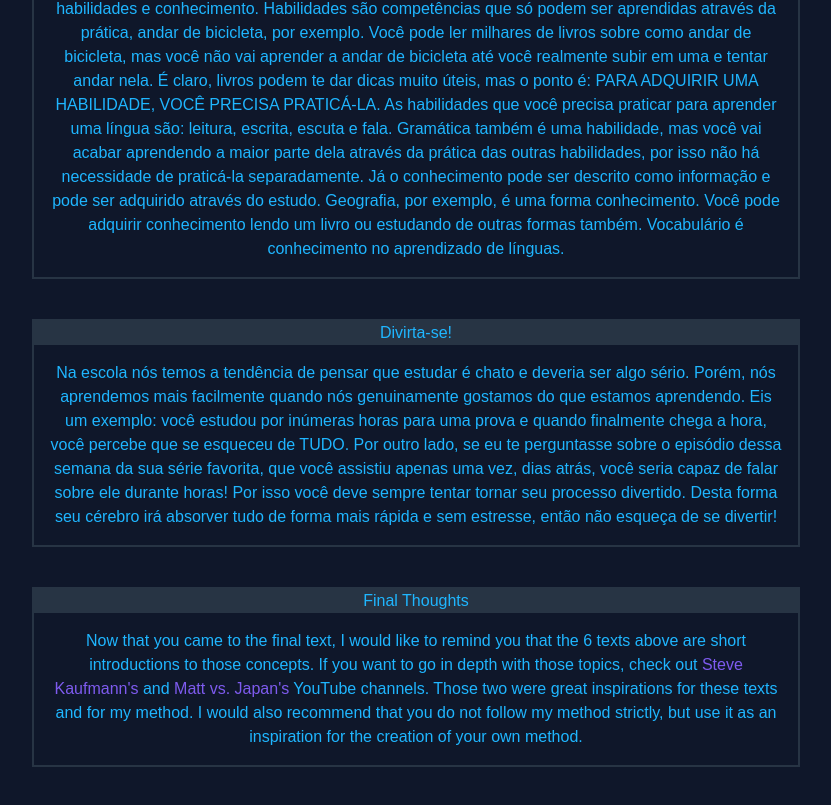
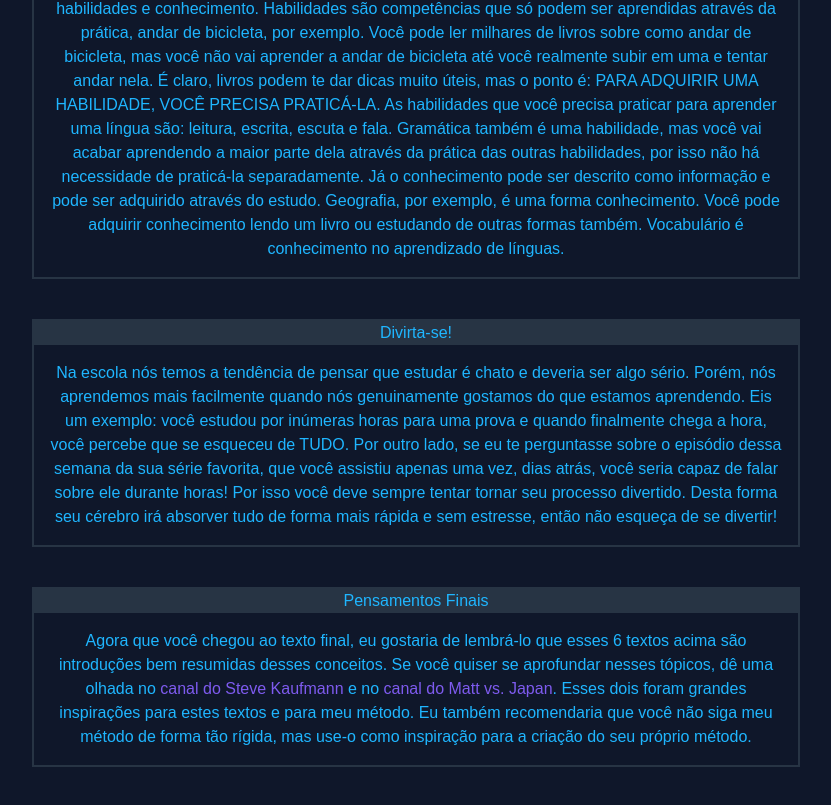
Before and after one commit to henriquerubido1/my-method, a React (Vite) app: page /pt/mindset in a window 1280 px wide. Shown: the part 1449-2254 px from the top of the page, without its empty margins (224-1055 px from the left). Built offline with nearby package versions, Linux system fonts and the light colour scheme.

Commit message:
mindset translation to pt, part 7 and minor bug fix

```diff
--- /dev/null
+++ b/src/components/FinalThoughtsPt.jsx
@@ -0,0 +1,12 @@
+import React from 'react';
+
+function FinalThoughtsPt() {
+	return (
+		<div className="w-3/5 border-solid border-2 border-gray-dark">
+			<h3 className="bg-gray-dark mb-3">Pensamentos Finais</h3>
+			<p className="m-4">Agora que você chegou ao texto final, eu gostaria de lembrá-lo que esses 6 textos acima são introduções bem resumidas desses conceitos. Se você quiser se aprofundar nesses tópicos, dê uma olhada no <a href="https://www.youtube.com/c/Thelinguist" className="text-purple hover:underline">canal do Steve Kaufmann</a> e no <a href="https://www.youtube.com/c/MATTvsJapan" className="text-purple hover:underline">canal do Matt vs. Japan</a>. Esses dois foram grandes inspirações para estes textos e para meu método. Eu também recomendaria que você não siga meu método de forma tão rígida, mas use-o como inspiração para a criação do seu próprio método.</p>
+		</div>
+	);
+}
+
+export default FinalThoughtsPt;
--- a/src/pages/MindsetPt.jsx
+++ b/src/pages/MindsetPt.jsx
@@ -6,7 +6,7 @@ import Mindset3pt from '../components/Mindset3pt';
 import Mindset4pt from '../components/Mindset4pt';
 import Mindset5pt from '../components/Mindset5pt';
 import Mindset6pt from '../components/Mindset6pt';
-import FinalThoughts from '../components/FinalThoughts';
+import FinalThoughtsPt from '../components/FinalThoughtsPt';
 
 function MindsetPt() {
 	return (
@@ -32,7 +32,7 @@ function MindsetPt() {
 				<Mindset6pt />
 			</div>
 			<div className="flex justify-center mb-10">
-				<FinalThoughts />
+				<FinalThoughtsPt />
 			</div>
 		</div>
 	);
--- a/src/pages/Phase4pt.jsx
+++ b/src/pages/Phase4pt.jsx
@@ -260,7 +260,7 @@ function Phase4pt() {
 					</tbody>
 				</table>
 			</div>
-			<h5 className="text-center">Total: 185 days(26,4 weeks)</h5>
+			<h5 className="text-center">Total: 185 dias(26,4 semanas)</h5>
 		</div>
 	);
 }
```
